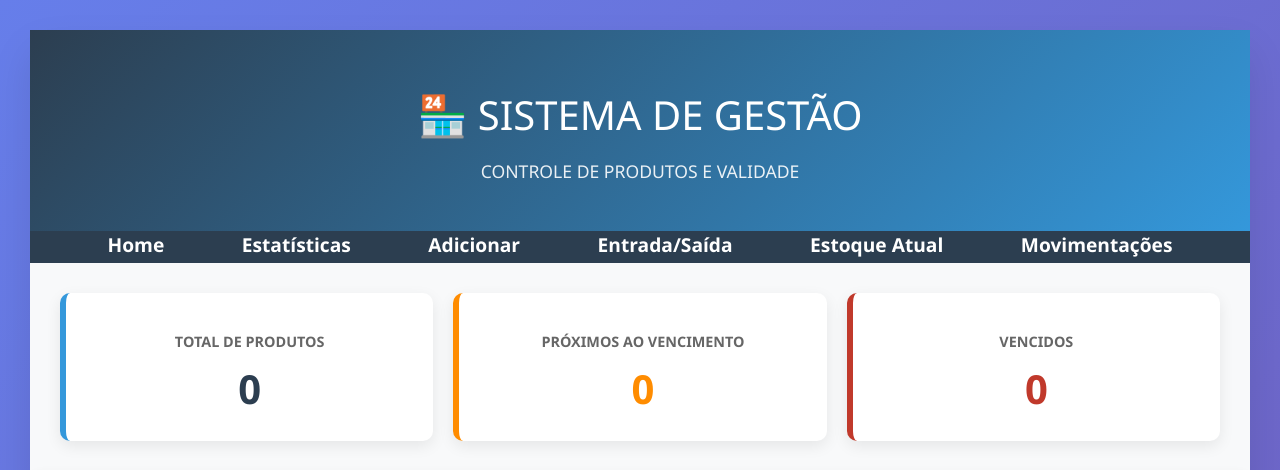
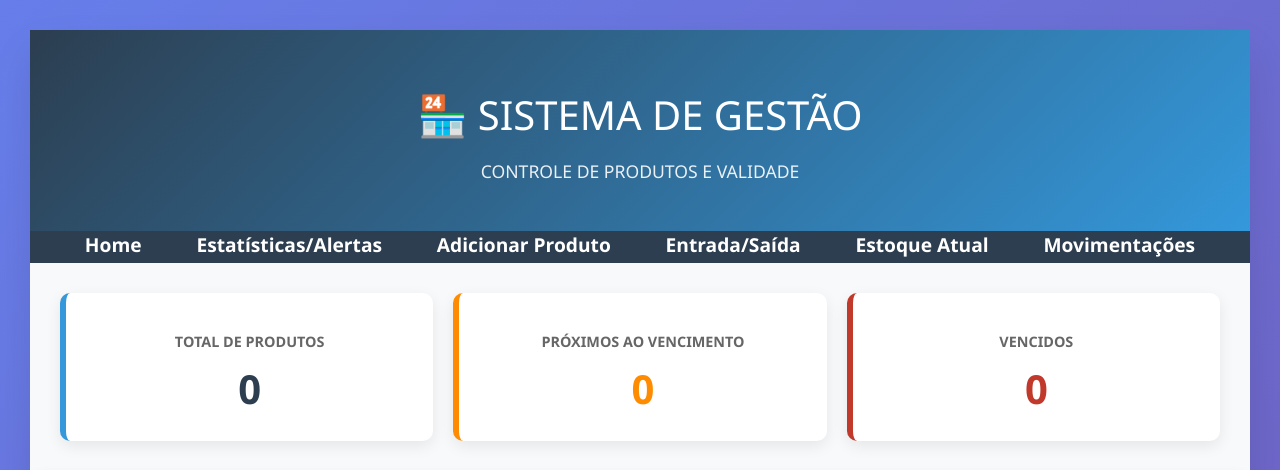
Before and after one commit to andrey199315/pi_django, a Django app: page / in a window 1280 px wide. Shown: the top 470 px of the page. Run offline with Django 5.2, Linux system fonts and the light colour scheme; data that the repository does not hold is empty.

Commit message:
mudanças no texto da nav-bar

```diff
--- a/produtos/templates/base.html
+++ b/produtos/templates/base.html
@@ -22,9 +22,9 @@
             <ul class="navegation-menu">
                 <li class="li-navegation-item"><a href="{% url 'produtos:cadastrar' %}" class="nav-link">Home</a></li>
 
-                <li class="li-navegation-item"><a href="{% url 'produtos:cadastrar' %}#estatistica" class="nav-link">Estatísticas</a></li>
+                <li class="li-navegation-item"><a href="{% url 'produtos:cadastrar' %}#estatistica" class="nav-link">Estatísticas/Alertas</a></li>
 
-                <li class="li-navegation-item"><a href="{% url 'produtos:cadastrar' %}#productForm" class="nav-link">Adicionar</a></li>
+                <li class="li-navegation-item"><a href="{% url 'produtos:cadastrar' %}#productForm" class="nav-link">Adicionar Produto</a></li>
 
                 <li class="li-navegation-item"><a href="{% url 'produtos:cadastrar' %}#movimento-estoque" class="nav-link">Entrada/Saída</a></li>
 
```
